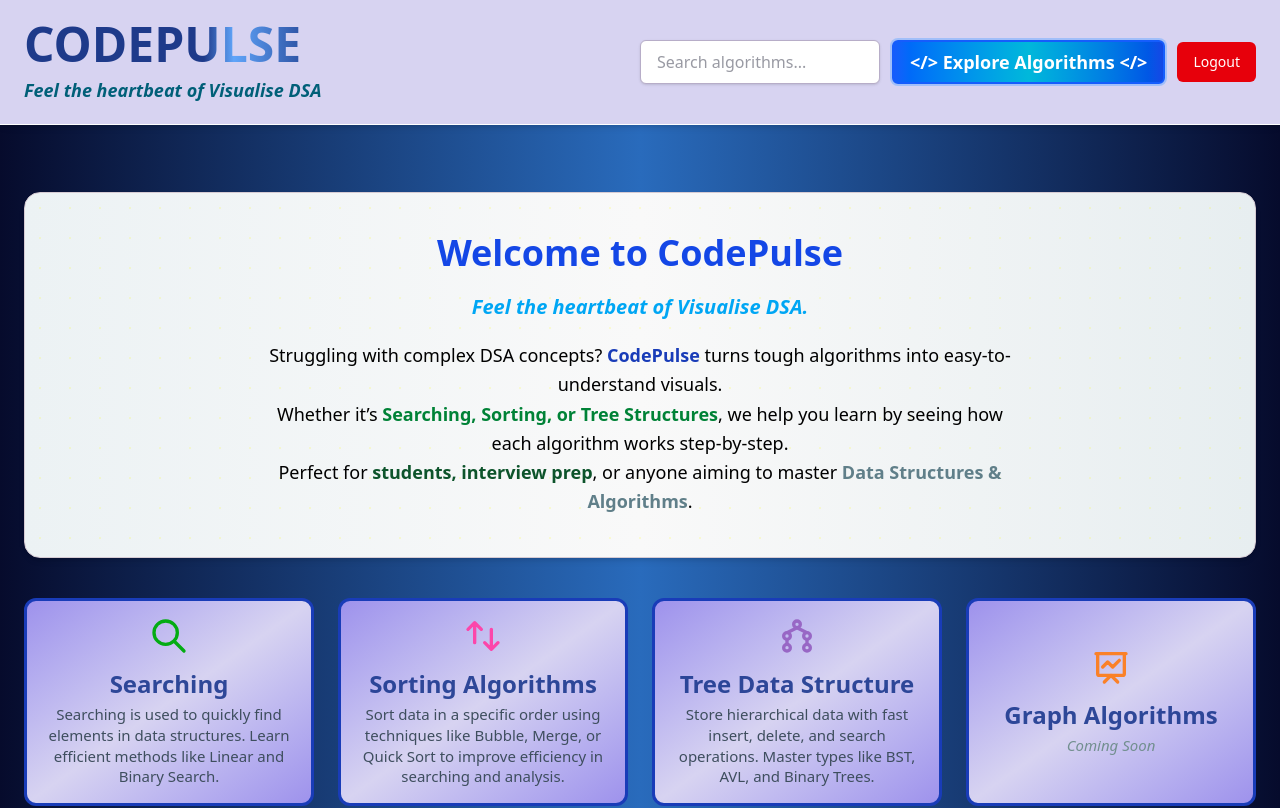
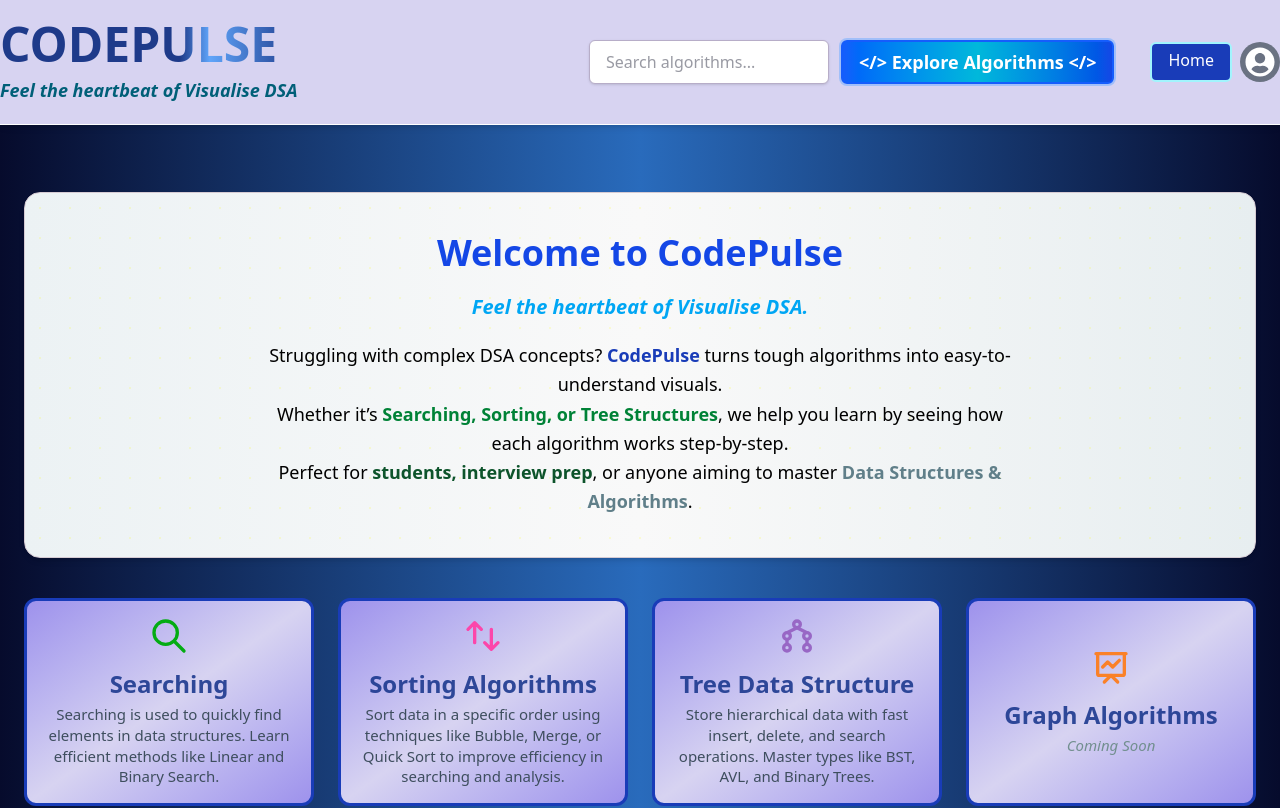
Before and after one commit to Divi-1026/CODEPULSE_2, a React (Vite) app in the folder dsa-visualise/: page / in a window 1280 px wide. Shown: the top 808 px of the page. Built offline with nearby package versions, Linux system fonts and the light colour scheme; sample sign-in values are in the browser's storage.

Commit message:
Add Profile page and update Header, App routing

```diff
--- a/dsa-visualise/package.json
+++ b/dsa-visualise/package.json
@@ -17,6 +17,7 @@
     "react-d3-graph": "^2.6.0",
     "react-d3-tree": "^3.6.6",
     "react-dom": "^19.1.0",
+    "react-icons": "^5.5.0",
     "react-router-dom": "^7.6.2"
   },
   "devDependencies": {
--- a/dsa-visualise/src/App.jsx
+++ b/dsa-visualise/src/App.jsx
@@ -1,7 +1,7 @@
 import { BrowserRouter as Router, Routes, Route, Navigate } from "react-router-dom";
 import { useState } from 'react';
 import Login from './Pages/AuthPage';
-import Register from './Pages/Register';
+
 import AuthPage from "./Pages/AuthPage";
 
 import LinearSearchComponent from './Components/Searching/LinearSearch';
@@ -22,6 +22,7 @@ import Euclian from './Components/MatheMatical/Euclian';
 import AvlTree from './Components/Tree/AvlTree';
 import BinarySearchComponent from './Components/Searching/BinarySearch';
 import ProtectedRoute from "./utils/ProtectedRoute";
+import ProfilePage from "./Components/Profile";
 
 function App() {
   return (
@@ -34,6 +35,7 @@ function App() {
             {/* 🔒 Protected Routes */}
             <Route path="/header" element={<ProtectedRoute><Header /></ProtectedRoute>} />
             <Route path="/" element={<ProtectedRoute><Home /></ProtectedRoute>} />
+            <Route path="/profile" element={<ProtectedRoute><ProfilePage/></ProtectedRoute>} />
             <Route path="/Bubble-Sort" element={<ProtectedRoute><BubbleSort /></ProtectedRoute>} />
             <Route path="/Merge-Sort" element={<ProtectedRoute><MergeSort /></ProtectedRoute>} />
             <Route path="/Insertion-Sort" element={<ProtectedRoute><InsertionSort /></ProtectedRoute>} />
@@ -55,7 +57,7 @@ function App() {
             <Route path="/greedy-algorithms" element={<ProtectedRoute><BubbleSort /></ProtectedRoute>} />
 
             {/* Default to register if unknown route */}
-            <Route path="*" element={<Navigate to="/register" />} />
+            <Route path="*" element={<Navigate to="/auth" />} />
           </Routes>
         </div>
       </Router>
--- a/dsa-visualise/src/Components/Header.jsx
+++ b/dsa-visualise/src/Components/Header.jsx
@@ -1,25 +1,20 @@
 import { useNavigate } from "react-router-dom";
+import { Link } from "react-router-dom";
 
+import { FaUserCircle } from "react-icons/fa";
 export default function Header({ onExplore }) {
-  const navigate = useNavigate();
 
-  const handleLogout = () => {
-    localStorage.removeItem("token");
-    localStorage.removeItem("loginTime");
-    navigate("/auth");
-  };
 
   return (
     <header className="fixed top-0 left-0 w-full z-50 shadow-md border-b bg-gradient-to-r from-[#d7d3f1] to-[#d7d3f1]">
-      <div className="max-w-7xl mx-auto flex flex-col md:flex-row justify-between items-center gap-4 px-6 py-5">
+    <div className="max-w-7xl mx-auto flex flex-col md:flex-row justify-between items-center gap-4 py-5">
 
       {/* Branding */}
-        <div className="text-center md:text-left mr-0">
+      <div className="text-center md:text-left w-full md:w-auto">
         <h2
           className="text-5xl font-bold text-transparent bg-clip-text"
           style={{
-              backgroundImage:
-                "linear-gradient(to right, #1e3a8a 0%, #60a5fa 5%, #1e3a8a 20%)",
+            backgroundImage: "linear-gradient(to right, #1e3a8a 0%, #60a5fa 5%, #1e3a8a 20%)",
             backgroundSize: "200% auto",
             backgroundPosition: "0",
             WebkitBackgroundClip: "text",
@@ -43,8 +38,11 @@ export default function Header({ onExplore }) {
         </style>
       </div>
 
-        {/* Right section: search, explore, logout */}
-        <div className="flex flex-col sm:flex-row items-center gap-3 w-full md:w-auto mr-0">
+      {/* Right Side: Search, Explore, Home, Logout */}
+      <div className="flex flex-col sm:flex-row sm:items-center gap-9 w-full md:w-auto justify-end">
+
+        {/* Search + Explore */}
+        <div className="flex flex-col sm:flex-row items-center gap-3 w-full sm:w-auto">
           <input
             type="search"
             placeholder="Search algorithms..."
@@ -59,14 +57,34 @@ export default function Header({ onExplore }) {
           >
             &lt;/&gt; Explore Algorithms &lt;/&gt;
           </button>
-          <button
+        </div>
+
+        {/* Home + Logout */}
+        <div className="flex flex-row items-center gap-2">
+          <Link
+            to="/"
+            className="h-10 px-4 py-1 text-m border-2 border-cyan-200 bg-blue-800 text-white font-medium rounded-md hover:bg-blue-900 transition"
+          >
+            Home
+          </Link>
+
+          {/* <button
             onClick={handleLogout}
-            className="h-10 px-4 mr-0 bg-red-600 text-white text-sm font-medium rounded-md hover:bg-red-700 transition"
+            className="h-10 px-4 py-2 bg-red-600 text-white text-sm font-medium rounded-md hover:bg-red-700 transition"
           >
             Logout
-          </button>
+          </button> */}
+          <Link
+  to="/profile" // or whatever your user page route is
+  className="w-10 h-10 flex items-center justify-center bg-gray-500 text-white rounded-full hover:bg-blue-700 transition"
+  title="User Profile"
+>
+  <FaUserCircle className="text-3xl" />
+</Link>
+        </div>
       </div>
     </div>
   </header>
+
   );
 }
--- a/dsa-visualise/src/Components/Home.jsx
+++ b/dsa-visualise/src/Components/Home.jsx
@@ -4,7 +4,6 @@ import Footer from "./Footer";
 import Header from "./Header";
 import { Link } from "react-router-dom";
 
-// Icons
 const icons = {
   SearchIcon: () => (
     <svg xmlns="http://www.w3.org/2000/svg" className="w-10 h-10 text-white" fill="none" viewBox="0 0 24 24" stroke="#03AC13">
@@ -123,8 +122,7 @@ export default function Home() {
                                  Welcome to CodePulse
                             </h1>
                       <p className="text-xl font-semibold italic text-sky-500">
-                Feel the heartbeat of Visualise DSA.
-              </p>
+                                Feel the heartbeat of Visualise DSA.</p>
               <p className="text-base sm:text-lg leading-relaxed text-black max-w-3xl mx-auto">
                 Struggling with complex DSA concepts? <span className="text-blue-800 font-semibold">CodePulse</span> turns tough algorithms into easy-to-understand visuals.
                 <br />
--- /dev/null
+++ b/dsa-visualise/src/Components/Profile.jsx
@@ -0,0 +1,32 @@
+
+import React, { useEffect, useState } from "react";
+import { useNavigate } from "react-router-dom";
+
+function ProfilePage() {
+    const navigate = useNavigate();
+
+  const handleLogout = () => {
+    localStorage.removeItem("token");
+    localStorage.removeItem("loginTime");
+    navigate("/auth");
+  };
+
+  return (
+    <div className="min-h-screen flex items-center justify-center bg-gradient-to-br from-purple-100 to-blue-100 p-6">
+      <div className="bg-white rounded-xl shadow-xl p-8 max-w-md w-full text-center">
+        <h1 className="text-3xl font-bold text-blue-700 mb-4">👤 Profile</h1>
+        <p className="text-lg font-medium text-gray-700 mb-6">
+          Welcome, <span className="text-blue-600">Divya </span>!
+        </p>
+        <button
+          onClick={handleLogout}
+          className="px-6 py-2 rounded-md bg-red-600 text-white font-semibold hover:bg-red-700 transition"
+        >
+          Logout
+        </button>
+      </div>
+    </div>
+  );
+}
+
+export default ProfilePage;
```
Also changed, not shown: 1 other file (tests, documents, lock files or other folders). Lines whose indentation alone changed are shown as unchanged.
